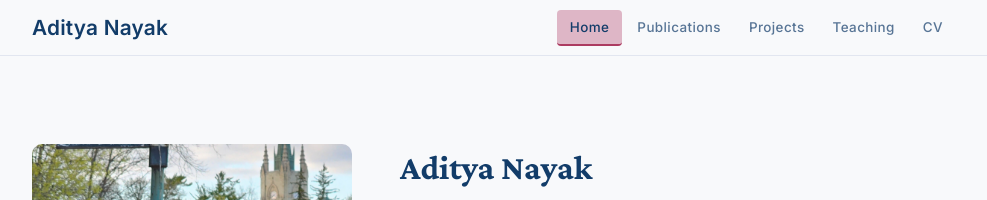
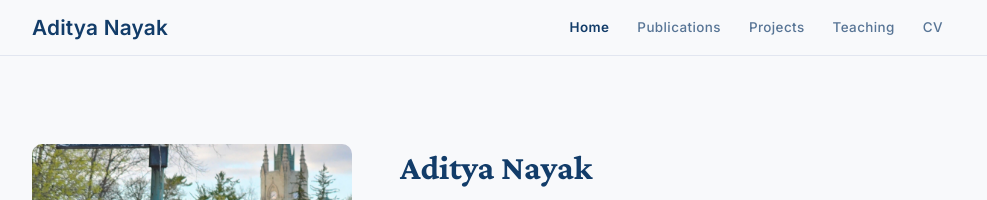
Before and after one commit to adityanayak-info/adityanayak-info.github.io, a Jekyll site: the page built from index.md, in a window 1280 px wide. Shown: the top 200 px of the page, without its empty margins (146-1133 px from the left). Built offline with Jekyll 4.4.1, drawn with Linux system fonts in a browser that asks for light colours.

Commit message:
Update styles for active site navigation links
Removed background and border styles from active site navigation links, added font weight.

```diff
--- a/assets/css/style.css
+++ b/assets/css/style.css
@@ -101,9 +101,7 @@ img { max-width: 100%; height: auto; display: block; }
 .site-nav a:hover { color: var(--navy); background: rgba(18, 60, 105, 0.08); text-decoration: none; }
 .site-nav a.active {
   color: var(--navy);
-  background: rgba(172, 59, 97, 0.35);
-  border-bottom: 2px solid var(--burgundy);
-  padding-bottom: 4px;
+  font-weight: 700;
 }
 
 /* ============================================================
```
